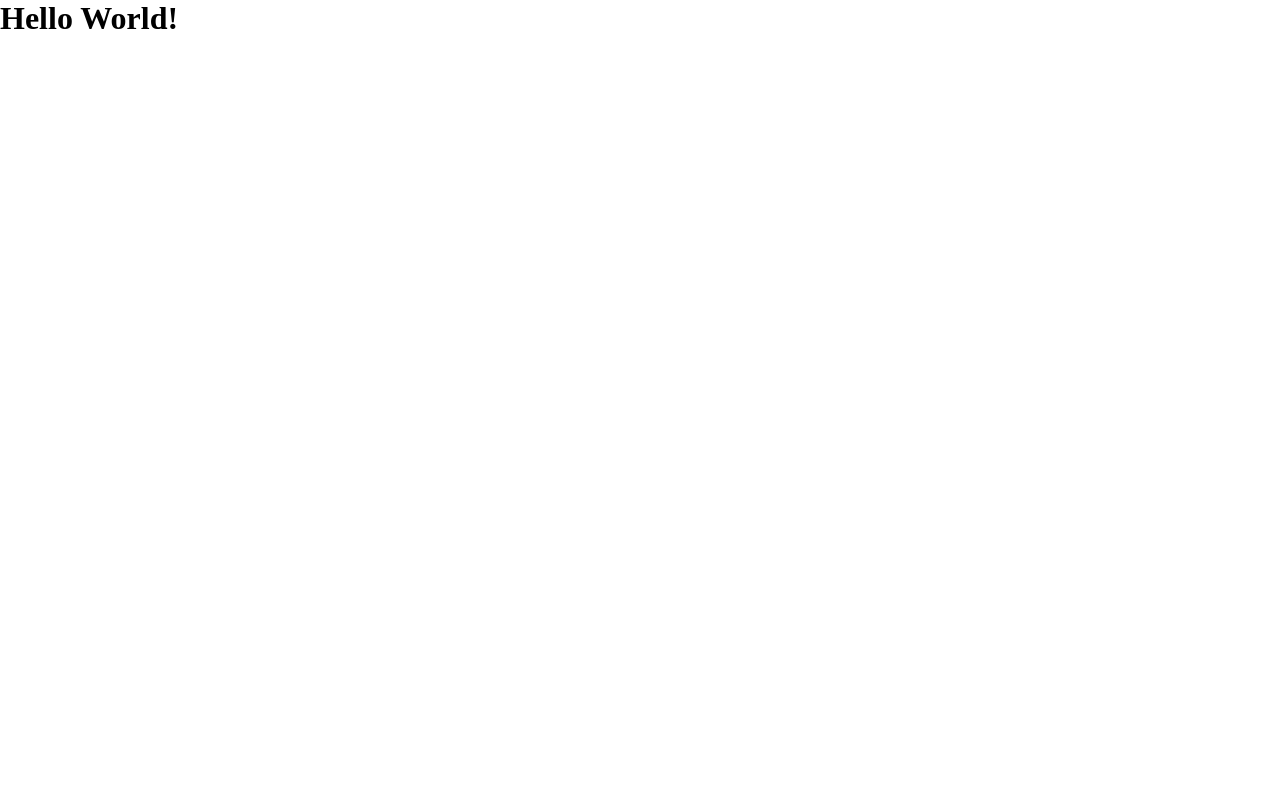
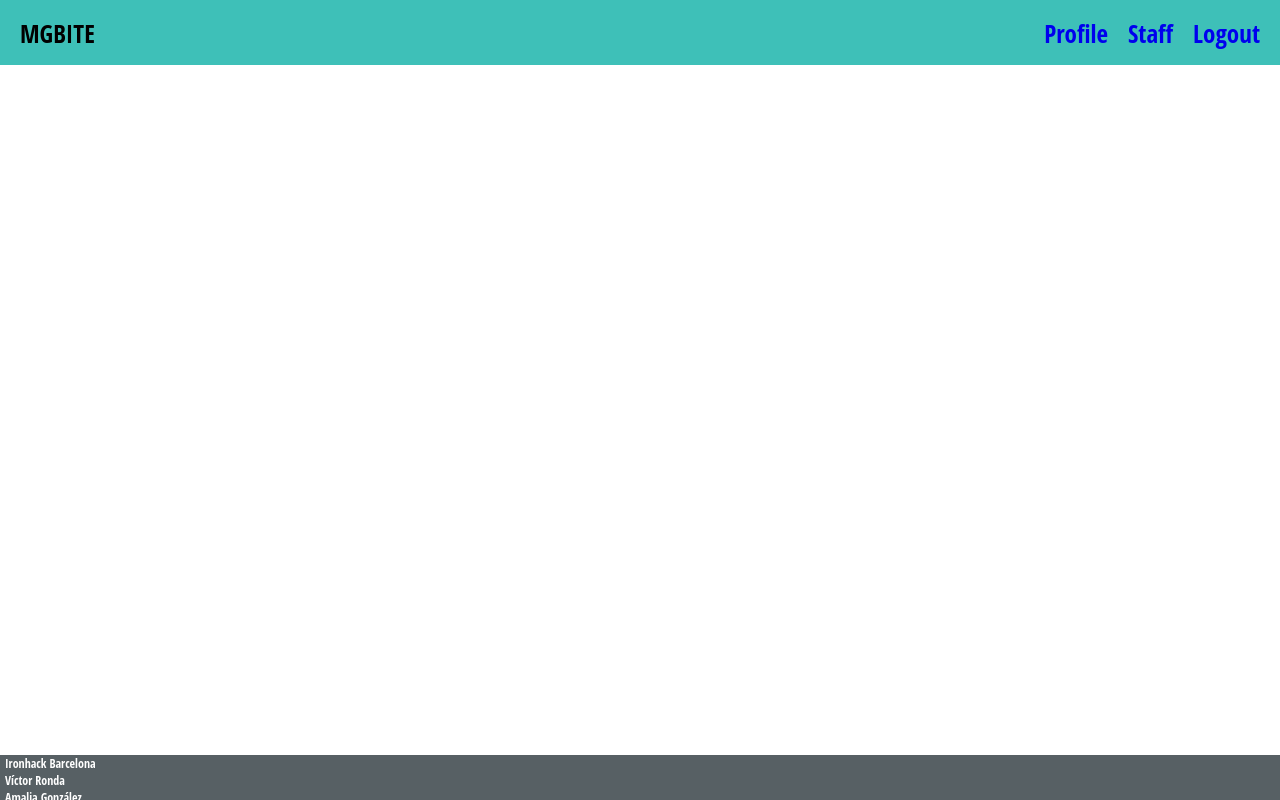
Before and after one commit to victorronda/project_3, a React (Create React App) app in the folder frontend/auth-client-boilerplate/: page / in a window 1280 px wide. Built offline with nearby package versions, Linux system fonts and the light colour scheme.

Commit message:
footer done, navbar started

```diff
--- a/frontend/auth-client-boilerplate/package.json
+++ b/frontend/auth-client-boilerplate/package.json
@@ -7,7 +7,10 @@
     "@testing-library/react": "^9.4.1",
     "@testing-library/user-event": "^7.2.1",
     "axios": "^0.19.2",
+    "bootstrap": "^4.4.1",
+    "cors": "^2.8.5",
     "react": "^16.13.0",
+    "react-bootstrap": "^1.0.0",
     "react-dom": "^16.13.0",
     "react-router": "^5.1.2",
     "react-router-dom": "^5.1.2",
--- a/frontend/auth-client-boilerplate/src/App.css
+++ b/frontend/auth-client-boilerplate/src/App.css
@@ -1,8 +1,44 @@
+@import url('https://fonts.googleapis.com/css2?family=Open+Sans+Condensed&display=swap');
+
 * {
   margin: 0;
   padding: 0;
+  font-family: 'Open Sans Condensed', sans-serif;
+  text-decoration: none;
 }
 
-.App {
-  padding: 20px;;
+.navbarClient {
+  background-color: #3EC0B8;
+  color: black;
+  height: 65px;
+  font-size: 25px;
+  padding-left: 20px;
+  display: flex;
+  align-items: center;
 }
+
+.navbarAdmin {
+  background-color: #3EC0B8;
+  color: black;
+  height: 65px;
+  font-size: 25px;
+  padding-left: 20px;
+  display: flex;
+  align-items: center;
+  justify-content: space-between;
+}
+
+.right {
+  padding-right: 20px;
+}
+
+.footer {
+  background: #576064;
+  color: white;
+  height: 45px;
+  font-size: 12px;
+  padding-left: 5px;
+  position: fixed;
+  bottom: 0px;
+  width: 100%;
+}
--- a/frontend/auth-client-boilerplate/src/App.js
+++ b/frontend/auth-client-boilerplate/src/App.js
@@ -1,14 +1,18 @@
 import React from 'react';
 import './App.css';
 import { Switch, Route } from 'react-router-dom';
+import Navbar from './components/global/Navbar';
+import Footer from './components/global/Footer';
 
 function App() {
   return (
+
     <div>
-      <h1>Hello World!</h1>
+      <Navbar/>
       <Switch>
         <Route exact path='/' component='' />
       </Switch>
+      <Footer/>
     </div>
   );
 }
--- a/frontend/auth-client-boilerplate/src/components/global/Footer.js
+++ b/frontend/auth-client-boilerplate/src/components/global/Footer.js
@@ -0,0 +1,16 @@
+import React from 'react';
+
+function Footer() {
+
+    return (
+        <div>
+            <footer className="footer">
+                <p>Ironhack Barcelona</p>
+                <p>Víctor Ronda</p>
+                <p>Amalia González</p>
+            </footer>
+        </div>
+    )
+}
+
+export default Footer
--- a/frontend/auth-client-boilerplate/src/components/global/Navbar.js
+++ b/frontend/auth-client-boilerplate/src/components/global/Navbar.js
@@ -0,0 +1,29 @@
+import React from 'react';
+import { Link } from "react-router-dom";
+
+export default function navbarAdmin() {
+
+    return(
+        <div className="navbarAdmin">
+            <div>
+                <p>MGBITE</p>
+            </div>
+            <div>
+                <Link className="right" to="/">Profile</Link>
+                <Link className="right" to="employees/staff">Staff</Link>
+                <Link className="right" to="/auth/logout">Logout</Link>
+            </div>
+        </div>
+    )
+}
+
+export function navbarClient() {
+
+    return(
+        <div>
+            <div className="navbarClient">
+                <p>MGBITE</p>
+            </div>
+        </div>
+    )
+}
```
Also changed, not shown: frontend/auth-client-boilerplate/src/components/Particulares/client/SetTableNumber.js (+28 -0 lines), 1 other file (tests, documents, lock files or other folders).
